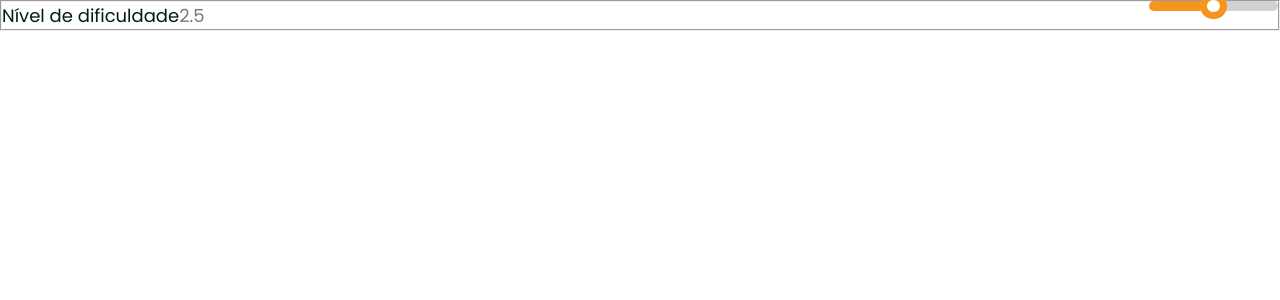
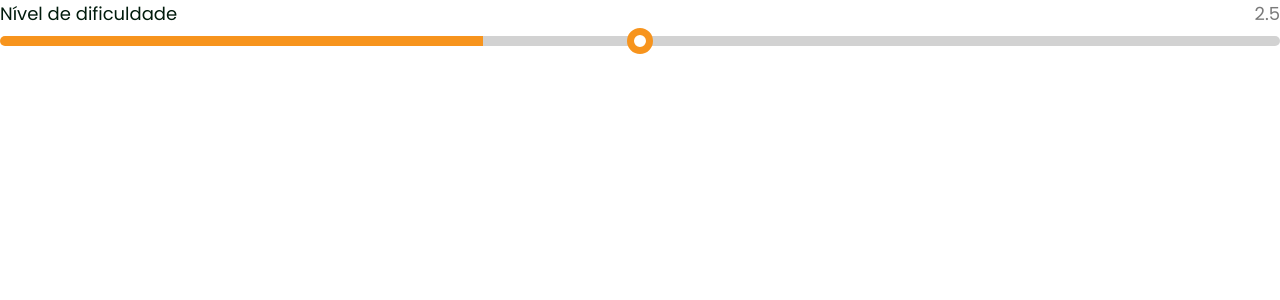
Before and after one commit to Reciclarte-Kenzie/Reciclarte, a React (Create React App) app: page /slider in a window 1280 px wide. Shown: the top 300 px of the page. Built offline with nearby package versions, Linux system fonts and the light colour scheme.

Commit message:
feat: modify slider size

```diff
--- a/src/components/Slider/SliderInput/styles.ts
+++ b/src/components/Slider/SliderInput/styles.ts
@@ -14,6 +14,7 @@ export const SliderInputStyled = styled.input<iSliderInputStyled>`
 
   height: 8px;
   -webkit-appearance: none;
+  width: 100%;
 
   &::-webkit-slider-thumb {
     background: #ffffff;
--- a/src/components/Slider/styles.ts
+++ b/src/components/Slider/styles.ts
@@ -1,9 +1,14 @@
 import styled from "styled-components";
 
 export const SliderStyled = styled.fieldset`
-  display: flex;
-  justify-content: space-between;
+  border: none;
   width: 100%;
+
+  div {
+    display: flex;
+    justify-content: space-between;
+    width: 100%;
+  }
 
   label {
     color: var(--color-green-100);
@@ -13,7 +18,8 @@ export const SliderStyled = styled.fieldset`
     color: var(--color-grey-100);
   }
 
-  label, span {
+  label,
+  span {
     font-size: var(--font-size-18);
   }
-`
+`;
```
